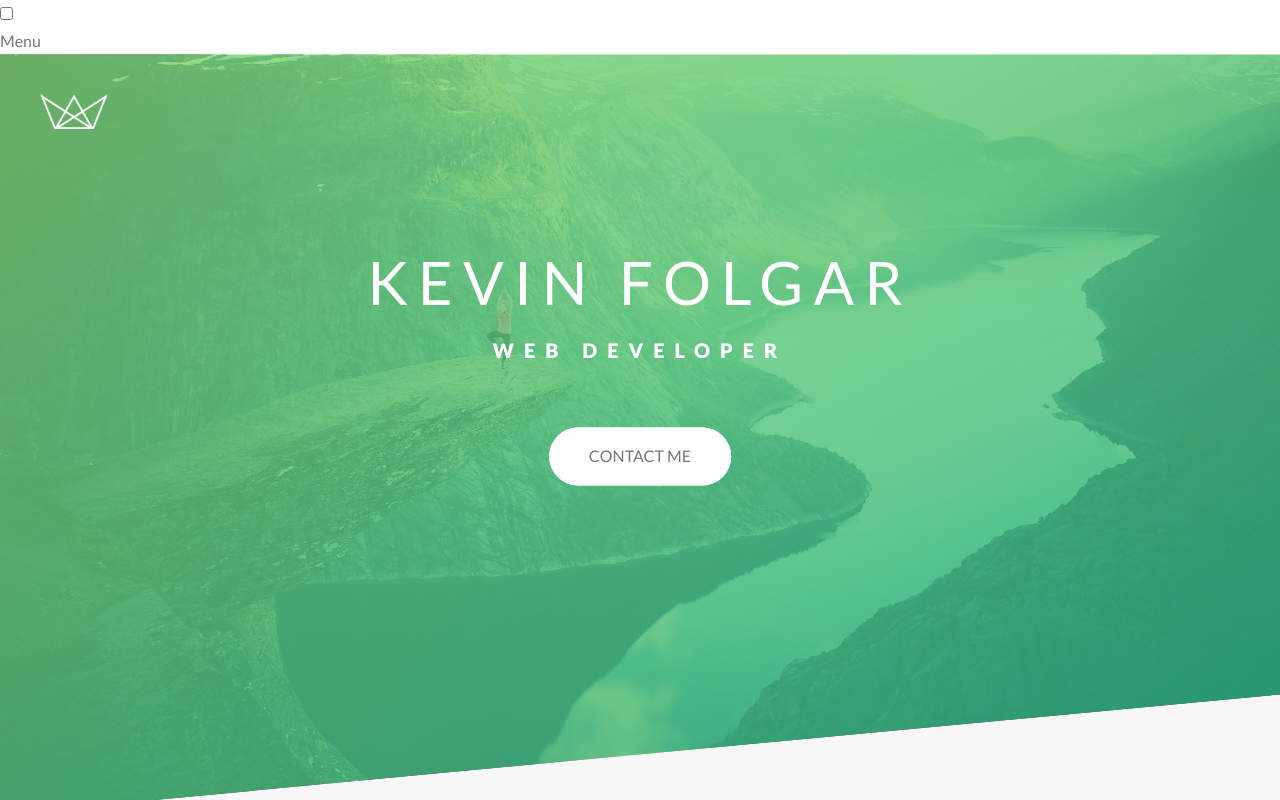
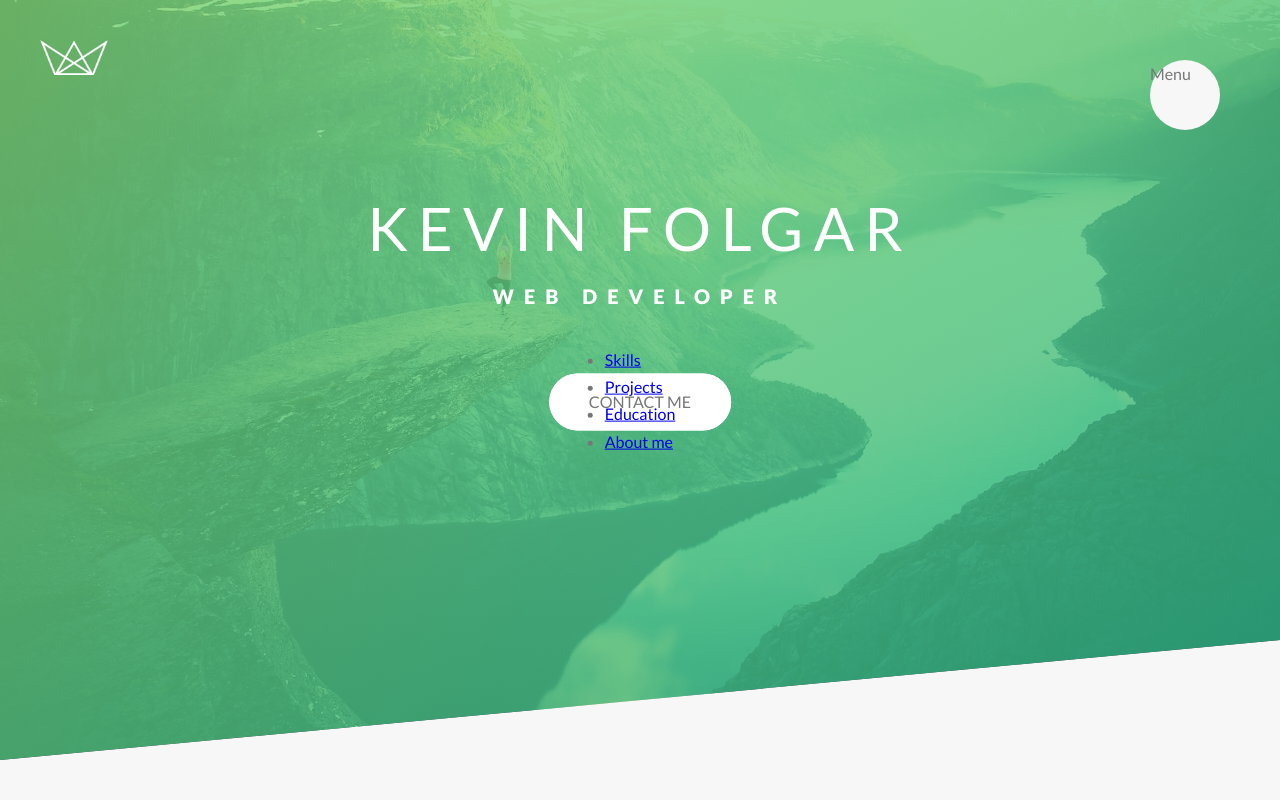
Before and after one commit to kevinfb92/myportfolio, a website: page index.html in a window 1280 px wide. Shown: the top 800 px of the page. Drawn offline with Linux system fonts and the light colour scheme.

Commit message:
nav button

```diff
--- a/css/style.css
+++ b/css/style.css
@@ -410,3 +410,40 @@ body {
     padding-top: 2rem;
     color: #f7f7f7;
     float: right; }
+
+.navigation__checkbox {
+  display: none; }
+
+.navigation__button {
+  height: 7rem;
+  width: 7rem;
+  border-radius: 50%;
+  position: fixed;
+  top: 6rem;
+  right: 6rem;
+  background-color: #f7f7f7;
+  z-index: 1000; }
+
+.navigation__background {
+  height: 6rem;
+  width: 6rem;
+  border-radius: 50%;
+  position: fixed;
+  top: 6.5rem;
+  right: 6.5rem;
+  background-image: radial-gradient(#7ed56f, #28b485);
+  z-index: 1000; }
+
+.navigation__nav {
+  height: 100vh;
+  width: 100%;
+  position: fixed;
+  z-index: 1002;
+  top: 0;
+  left: 0; }
+
+.navigation__list {
+  position: absolute;
+  top: 50%;
+  left: 50%;
+  transform: translate(-50%, -50%); }
--- a/index.html
+++ b/index.html
@@ -14,16 +14,28 @@
     </head>
     <body>
 
-        <nav class="navigation">
+        <div class="navigation">
+
+            <input type="checkbox" id="nav_button" class="navigation__checkbox">
+            <label for="nav_button"></label>
             <div class="navigation__background">
-
             </div>
-            <input type="checkbox" id="nav_button">
             <div class="navigation__button">
                 Menu
             </div>
+            <nav class="navigation__nav">
+                <ul class="navigation__list">
+                    <li class="navigation__item"><a href="#" class="navigation__link">Skills</a></li>
+                    <li class="navigation__item"><a href="#" class="navigation__link">Projects</a></li>
+                    <li class="navigation__item"><a href="#" class="navigation__link">Education</a></li>
+                    <li class="navigation__item"><a href="#" class="navigation__link">About me</a></li>
+                </ul>
+            </nav>
 
-        </nav>
+
+
+
+        </div>
 
         <header class="header">
             <div class="header__logo-box">
```
